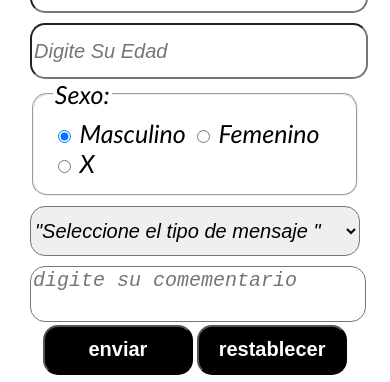
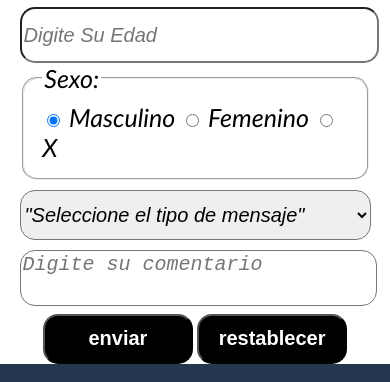
Before and after one commit to minostroza19791/repositorio_ejercicio1, a plain HTML site: page contactenos.html in a window 390 px wide. Shown: the part 220-602 px from the top of the page. Drawn offline with Linux system fonts and the light colour scheme.

Commit message:
pagina terminada

```diff
--- a/contactenos.html
+++ b/contactenos.html
@@ -29,23 +29,25 @@
 
             <fieldset class="camposradio">
                 <legend>Sexo:</legend>
-                <input type="radio" id="op1" name="opsex" value="1" checked>
+                <input type="radio" id="op1" name="opsex" value="1" checked/> <!--id es identificar control para diseño, name nombre para programacion-->
                 <label for="op1">Masculino</label>
 
-                <input type="radio" id="op2" name="opsex" value="2">
+                <input type="radio" id="op2" name="opsex" value="2"/>
                 <label for="op2">Femenino</label>
 
-                <input type="radio" id="op3" name="opsex" value="3">
+                <input type="radio" id="op3" name="opsex" value="3"/>
                 <label for="op3">X</label>
             </fieldset>
-            <select class="controles" name="cboip" requerid>
-                <option value="">"Seleccione el tipo de mensaje "</option>
+            <select class="controles" name="cboip" required>
+                <option value="">"Seleccione el tipo de mensaje"</option>
                 <option value="1">"Reclamos"</option>
                 <option value="2">"Sugerencia"</option>
                 <option value="3">"Otro"</option>
-            </select><br/>
+            </select>
+            <br/>
 
-            <textarea class="controles" name="" id="txtcom" placeholder="digite su comementario" maxlength="200" required></textarea><br>
+            <textarea class="controles" name="comen" id="txtcom" placeholder="Digite su comentario" maxlength="240" required></textarea><br>
+
             <center>
             <input class=boton type="submit" value="enviar">
             <input class=boton type="reset" value="restablecer">
--- a/css/estilos.css
+++ b/css/estilos.css
@@ -80,6 +80,35 @@ footer{
     border: 2px solid black
 }
 
+.controles{
+    width:100%;
+    height: 50px;
+    font-size: 20px;
+    font-style: italic;
+    resize: none;
+    border-radius: 15px;
+    margin-top: 10px;
+}
+.camposradio{
+    font-size:25px;
+    font-style: italic;
+    border-radius: 15px;
+}
+.boton{
+    font-size:20px;
+    font-weight: bold;
+    width:150px;
+    height:50px;
+    background-color: #000000;
+    color: #ffffff;
+    border-radius: 15px;
+    margin-top:5px;
+}
+.boton:hover{
+    background-color: #ffffff;
+    color: #000000;
+}
+
 @media screen and (max-width:800px){
     header{
         padding-left: 0;
@@ -94,7 +123,7 @@ footer{
         text-align: center;
         padding-left: 0;
     }
-    nav ul il a{
+    nav ul li a{
         font-size: 15px;
     }
     main article h1{
@@ -107,8 +136,12 @@ footer{
         font-size: 20px;
     }
     main article{
-        padding-left: 30px;
-        padding-right: 30px;
+        /*padding-left: 30px;*/
+        /*padding-right: 30px;*/
+        padding: 0;
+        width: 90%;
+        margin: auto;
+
     }
     footer{
         font-size: 22px;
@@ -121,27 +154,3 @@ footer{
     }
 
 }
-.controles{
-    width: 100%;
-    height: 50px;
-    font-size: 20px;
-    font-style:  italic;
-    resize: none;
-    border-style: 15px;
-    margin-top: 10px;
-    border-radius: 15px;
-}
-.camposradio{
-    font-size: 25px;
-    font-style: italic;
-    border-radius: 15px;
-}
-.boton{
-    font-size: 20px;
-    font-weight: bold;
-    width: 150px;
-    height: 50px;
-    background-color: #000000;
-    color:#ffffff;
-    border-radius: 15px;
-}
```
